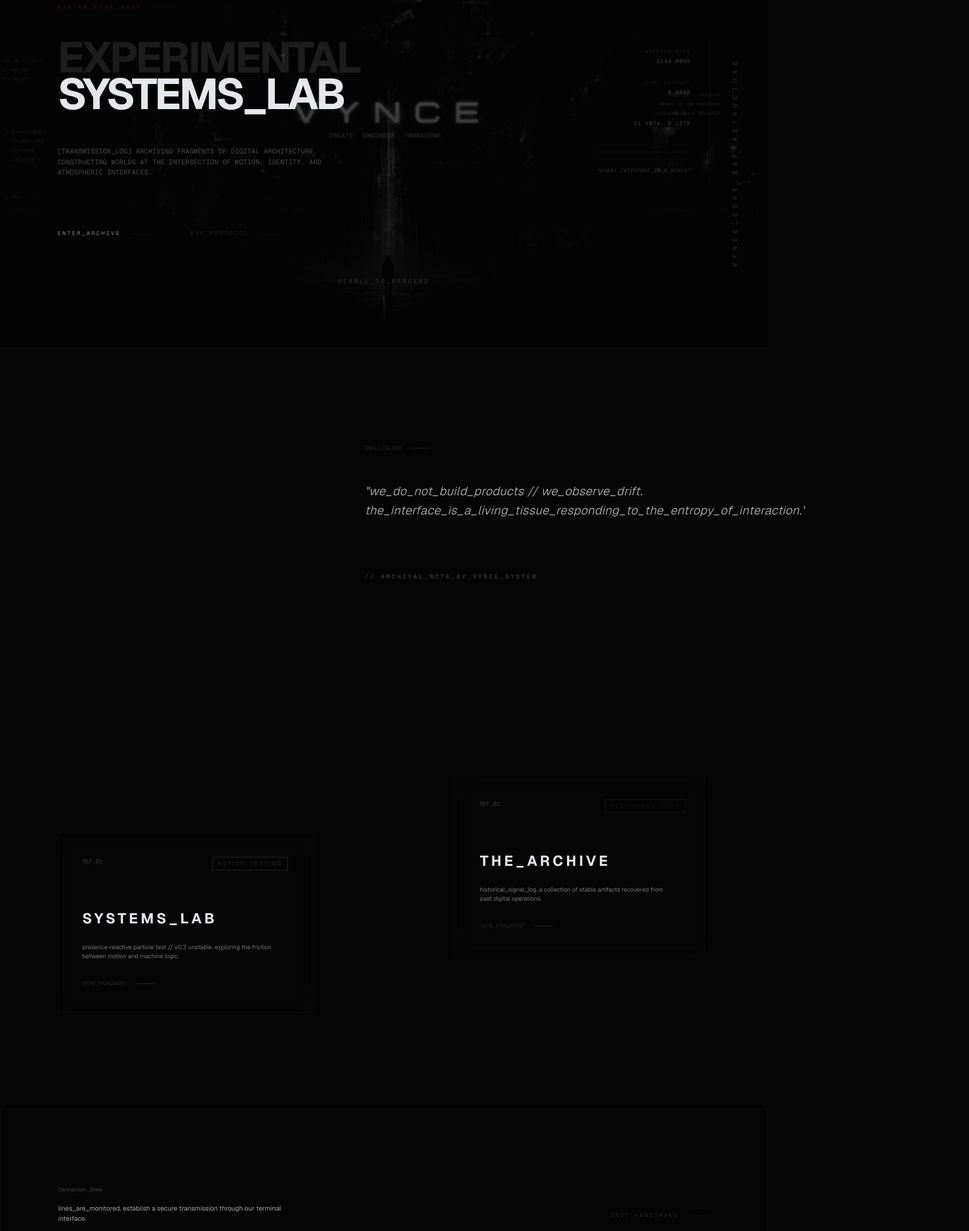
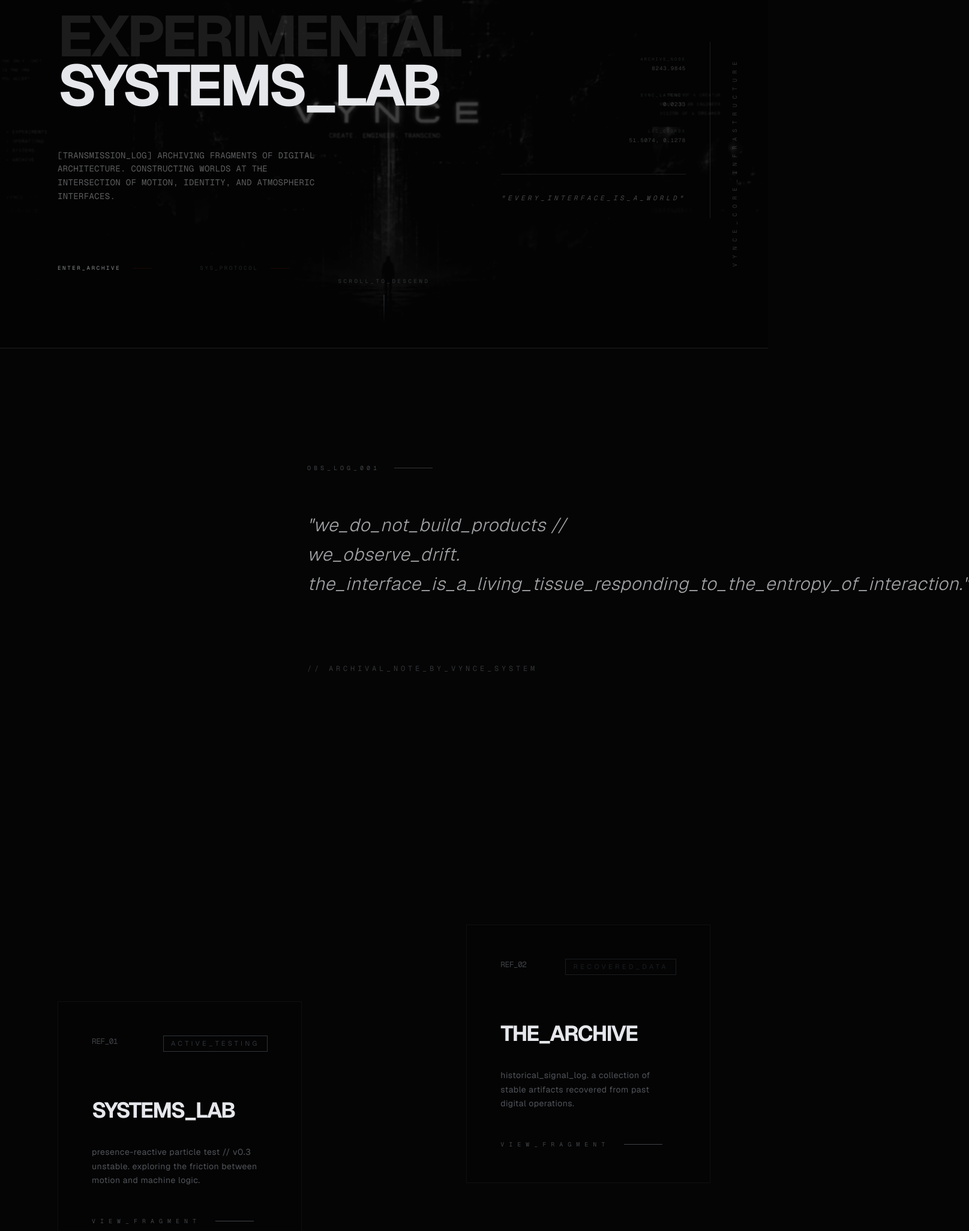
Before and after one commit to solomon2129-a/vynceterminal, a Next.js app: page / in a window 1280 px wide. Shown: the part 220-2273 px from the top of the page at 60% size, 1615 px wide, since content can reach past the window. Built offline with nearby package versions, Linux system fonts and the light colour scheme.

Commit message:
style: refine typography for readability and elevate mobile immersion

```diff
--- a/src/app/globals.css
+++ b/src/app/globals.css
@@ -40,29 +40,31 @@ body {
 /* Redesigned Utilities */
 @layer utilities {
   .text-xs-technical {
-    font-size: 8px;
-    letter-spacing: 0.5em;
+    font-size: 9px;
+    letter-spacing: 0.4em;
     text-transform: uppercase;
     font-family: var(--font-mono);
     color: var(--color-dust);
     opacity: 0.4;
+    @apply md:text-[10px] md:tracking-[0.5em];
   }
 
   .text-sm-archival {
-    font-size: 11px;
-    letter-spacing: 0.04em;
+    font-size: 13px;
+    letter-spacing: 0.03em;
     line-height: 1.6;
     color: var(--color-dust);
+    @apply md:text-[14px] md:tracking-[0.04em] md:leading-[1.7];
   }
 
   .border-matte {
-    border: 0.5px solid rgba(229, 231, 235, 0.05);
+    border: 0.5px solid rgba(229, 231, 235, 0.08);
   }
 
   .glass-matte {
-    background-color: rgba(5, 5, 5, 0.8);
-    backdrop-filter: blur(16px);
-    border: 0.5px solid rgba(229, 231, 235, 0.03);
+    background-color: rgba(5, 5, 5, 0.85);
+    backdrop-filter: blur(20px);
+    border: 0.5px solid rgba(229, 231, 235, 0.05);
   }
 
   .grain-overlay {
--- a/src/app/page.tsx
+++ b/src/app/page.tsx
@@ -9,19 +9,19 @@ export default function Home() {
       <Hero />
 
       {/* System Observation */}
-      <section className="py-24 md:py-40 px-6 md:px-12 lg:px-24 flex justify-start md:justify-end bg-abyss border-t border-white/5">
+      <section className="py-24 md:py-48 px-6 md:px-12 lg:px-24 flex justify-start md:justify-end bg-abyss border-t border-white/10 text-pretty">
 
-        <div className="max-w-xl space-y-8 md:space-y-12">
-          <div className="flex items-center gap-4">
-            <span className="text-[9px] md:text-xs-technical text-dust/20">OBS_LOG_001</span>
-            <div className="w-6 md:w-8 h-[1px] bg-white/10" />
+        <div className="max-w-2xl space-y-10 md:space-y-16">
+          <div className="flex items-center gap-6">
+            <span className="text-xs-technical">OBS_LOG_001</span>
+            <div className="w-10 md:w-16 h-[0.5px] bg-white/20" />
           </div>
-          <p className="text-base md:text-lg lg:text-xl leading-relaxed text-ash font-light tracking-wide italic opacity-80">
+          <p className="text-lg md:text-2xl lg:text-3xl leading-relaxed text-ash font-light tracking-wide italic opacity-70">
             "we_do_not_build_products // we_observe_drift.
             the_interface_is_a_living_tissue_responding_to_the_entropy_of_interaction."
           </p>
-          <div className="pt-4 md:pt-8">
-            <span className="text-[9px] md:text-[10px] font-mono text-dust/40 tracking-[0.3em] uppercase">
+          <div className="pt-6 md:pt-10">
+            <span className="text-[10px] md:text-[12px] font-mono text-dust/30 tracking-[0.4em] uppercase">
               // archival_note_by_vynce_system
             </span>
           </div>
@@ -29,8 +29,8 @@ export default function Home() {
       </section>
 
       {/* Modular Previews */}
-      <section className="py-24 md:py-40 px-6 md:px-12 lg:px-24 grid grid-cols-1 md:grid-cols-12 gap-8 md:gap-12 max-w-[1600px] mx-auto w-full">
-        <div className="md:col-span-6 lg:col-span-5 md:mt-24">
+      <section className="py-32 md:py-56 px-6 md:px-12 lg:px-24 grid grid-cols-1 md:grid-cols-12 gap-12 md:gap-20 max-w-[1600px] mx-auto w-full">
+        <div className="md:col-span-6 lg:col-span-5 md:mt-32">
           <PreviewFragment
             id="01"
             title="SYSTEMS_LAB"
@@ -53,10 +53,10 @@ export default function Home() {
       </section>
 
       {/* Technical Footer */}
-      <section className="py-24 md:py-32 px-6 md:px-12 lg:px-24 border-t border-matte flex flex-col md:flex-row justify-between items-start md:items-end gap-12">
-        <div className="max-w-sm">
-          <span className="text-[9px] md:text-xs-technical text-dust/40 mb-4 block">Connection_State</span>
-          <p className="text-[11px] md:text-sm-archival opacity-70">
+      <section className="py-24 md:py-48 px-6 md:px-12 lg:px-24 border-t border-white/10 flex flex-col md:flex-row justify-between items-start md:items-end gap-16">
+        <div className="max-w-md">
+          <span className="text-xs-technical mb-6 block opacity-40">Connection_State</span>
+          <p className="text-sm-archival opacity-60">
             lines_are_monitored. establish a secure transmission through our terminal interface.
           </p>
         </div>
@@ -68,24 +68,24 @@ export default function Home() {
 
 function PreviewFragment({ id, title, tag, description, href, color }: any) {
   return (
-    <a href={href} className="group relative block glass-matte p-6 md:p-10 transition-all duration-700 border-white/5 hover:border-ice/20">
-      <div className="flex justify-between items-start mb-12 md:mb-16">
-        <span className="text-[9px] md:text-[10px] font-mono text-dust/30 tracking-tighter">REF_{id}</span>
-        <span className={`text-[8px] md:text-[9px] uppercase tracking-[0.3em] px-2 py-1 border border-current opacity-20 group-hover:opacity-100 transition-opacity ${color === 'ice' ? 'text-ice' : 'text-ghost'}`}>
+    <a href={href} className="group relative block glass-matte p-10 md:p-14 transition-all duration-1000 border-white/10 hover:border-ice/30">
+      <div className="flex justify-between items-start mb-14 md:mb-20">
+        <span className="text-[11px] md:text-[13px] font-mono text-dust/40 tracking-tighter">REF_{id}</span>
+        <span className={`text-[10px] md:text-[11px] uppercase tracking-[0.4em] px-3 py-1 border border-current opacity-30 group-hover:opacity-100 transition-opacity ${color === 'ice' ? 'text-ice' : 'text-ghost'}`}>
           {tag}
         </span>
       </div>
 
-      <h3 className="text-xl md:text-2xl font-bold tracking-[0.2em] text-ash mb-4 md:mb-6 group-hover:text-ice transition-colors duration-500">
+      <h3 className="text-2xl md:text-4xl font-bold tracking-tighter text-ash mb-6 md:mb-10 group-hover:text-ice transition-colors duration-700 leading-none uppercase">
         {title}
       </h3>
-      <p className="text-[10px] md:text-sm-archival mb-6 md:mb-8 max-w-xs opacity-50">
+      <p className="text-sm-archival mb-8 md:mb-12 max-w-sm opacity-50">
         {description}
       </p>
 
-      <div className="flex items-center gap-4 text-[9px] md:text-xs-technical text-dust/20 group-hover:text-ash transition-colors">
-        <span>VIEW_FRAGMENT</span>
-        <div className="w-6 md:w-8 h-[1px] bg-current" />
+      <div className="flex items-center gap-6 text-xs-technical opacity-20 group-hover:opacity-80 group-hover:text-ash transition-all duration-700">
+        <span className="tracking-[0.8em]">VIEW_FRAGMENT</span>
+        <div className="w-10 md:w-16 h-[0.5px] bg-current" />
       </div>
     </a>
   );
--- a/src/components/layout/Hero.tsx
+++ b/src/components/layout/Hero.tsx
@@ -49,41 +49,41 @@ export const Hero = () => {
             animate={{ opacity: 1 }}
             transition={{ duration: 2, ease: [0.16, 1, 0.3, 1] }}
           >
-            <div className="flex items-center gap-4 mb-8 md:mb-12">
-              <GlitchText text="SYSTEM_LINK_082F" className="text-[8px] font-mono text-crimson tracking-[0.5em] uppercase opacity-60" />
-              <div className="w-10 h-[0.5px] bg-white/5" />
+            <div className="flex items-center gap-4 mb-10 md:mb-14">
+              <GlitchText text="SYSTEM_LINK_082F" className="text-[10px] md:text-[11px] font-mono text-crimson tracking-[0.5em] uppercase opacity-70" />
+              <div className="w-12 h-[0.5px] bg-white/10" />
             </div>
 
-            <h1 className="text-3xl md:text-5xl lg:text-7xl font-bold tracking-tighter text-ash mb-10 md:mb-14 uppercase leading-[0.85] flex flex-col">
+            <h1 className="text-4xl md:text-6xl lg:text-8xl font-bold tracking-tighter text-ash mb-12 md:mb-16 uppercase leading-[0.85] flex flex-col">
               <span className="text-white/10">EXPERIMENTAL</span>
               <span>SYSTEMS_LAB</span>
             </h1>
 
-            <p className="text-[10px] md:text-[11px] max-w-md mb-12 md:mb-20 opacity-30 leading-relaxed font-mono tracking-wide">
+            <p className="text-[12px] md:text-[14px] max-w-md mb-16 md:mb-24 opacity-40 leading-relaxed font-mono tracking-wide">
               [TRANSMISSION_LOG] ARCHIVING FRAGMENTS OF DIGITAL ARCHITECTURE.
               CONSTRUCTING WORLDS AT THE INTERSECTION OF MOTION, IDENTITY, AND ATMOSPHERIC INTERFACES.
             </p>
 
-            <div className="flex flex-col sm:flex-row gap-8 md:gap-16">
+            <div className="flex flex-col sm:flex-row gap-10 md:gap-20">
               <VynceButton href="/archive">ENTER_ARCHIVE</VynceButton>
               <VynceButton href="/lab" variant="secondary">SYS_PROTOCOL</VynceButton>
             </div>
           </motion.div>
         </div>
 
-        <div className="lg:col-span-4 flex flex-col justify-end lg:pb-24 lg:items-end">
+        <div className="lg:col-span-4 flex flex-col justify-end lg:pb-24 lg:items-end mt-20 lg:mt-0">
           <motion.div
             initial={{ opacity: 0 }}
             animate={{ opacity: 1 }}
             transition={{ delay: 1, duration: 2 }}
-            className="border-l lg:border-l-0 lg:border-r border-white/5 pl-8 lg:pl-0 lg:pr-8 py-4"
+            className="border-l lg:border-l-0 lg:border-r border-white/10 pl-8 lg:pl-0 lg:pr-10 py-6"
           >
-            <div className="space-y-6 lg:text-right">
+            <div className="space-y-8 lg:text-right">
               <SignalData label="ARCHIVE_NODE" value="8244.00" />
               <SignalData label="SYNC_LATENCY" value="0.0082" />
               <SignalData label="LOC_COORDS" value="51.5074, 0.1278" />
-              <div className="w-full h-[0.5px] bg-white/5 mt-10" />
-              <p className="leading-relaxed opacity-20 italic text-[8px] font-mono uppercase tracking-widest">
+              <div className="w-full h-[0.5px] bg-white/10 mt-12" />
+              <p className="leading-relaxed opacity-30 italic text-[10px] md:text-[11px] font-mono uppercase tracking-[0.4em]">
                 "EVERY_INTERFACE_IS_A_WORLD"
               </p>
             </div>
```
Also changed, not shown: src/app/archive/page.tsx (+31 -31 lines).
